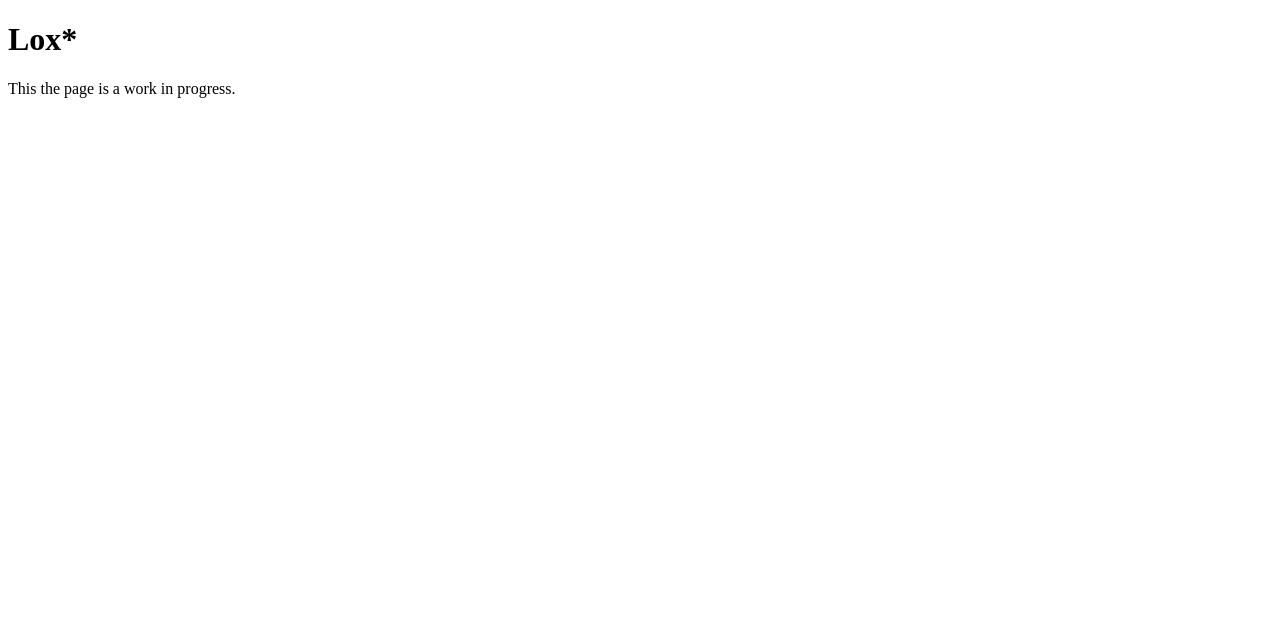
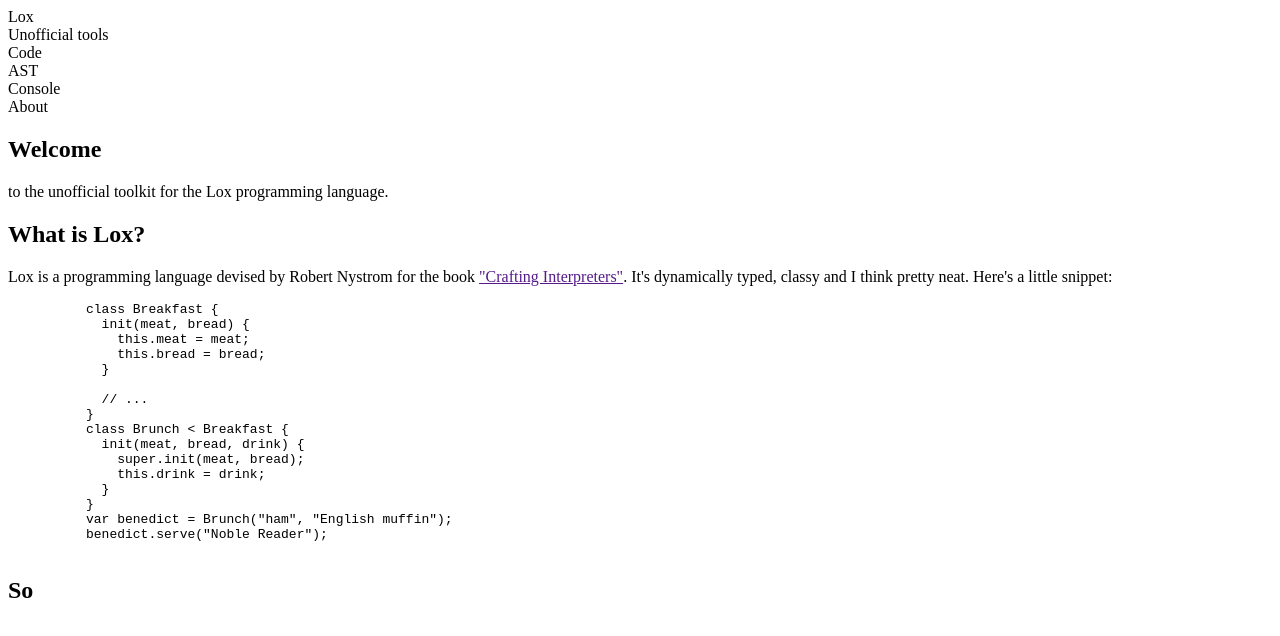
Before and after one commit to shortercode/Lox, a website: page docs/index.html in a window 1280 px wide. Drawn offline with Linux system fonts and the light colour scheme.

Commit message:
Update index.html

```diff
--- a/docs/index.html
+++ b/docs/index.html
@@ -1,12 +1,71 @@
 <!DOCTYPE html>
 <html>
   <head>
-
+    <link href="https://fonts.googleapis.com/css?family=Amatic+SC:700|Source+Sans+Pro:400,700&display=swap" rel="stylesheet">
   </head>
   <body>
-  <h1>Lox*</h1>
-    <p>
-      This the page is a work in progress.
-    </p>
+    <div class="header"><div class="logo">Lox</div> Unofficial tools</div>
+    <div class="tabber">
+      <div>
+        <div class="curve-left"></div>
+        Code
+        <div class="curve-right"></div>
+      </div>
+      <div>
+        <div class="curve-left"></div>
+        AST
+        <div class="curve-right"></div>
+      </div>
+      <div>
+        <div class="curve-left"></div>
+        Console
+        <div class="curve-right"></div>
+      </div>
+      <div>
+        <div class="curve-left"></div>
+        About
+        <div class="curve-right"></div>
+      </div>
+    </div>
+    <div class="workspace">
+      <!-- Code editor with syntax highlighting-->
+      <div class="code-editor">
+
+      </div>
+      <!-- AST view -->
+      <div class="ast-viewer">
+
+      </div>
+      <!-- Console output from running the code -->
+      <div class="console">
+
+      </div>
+      <!-- About this toolkit -->
+      <div class="about">
+        <h2>Welcome</h2>
+        <p>to the unofficial toolkit for the Lox programming language.</p>
+        <h2>What is Lox?</h2>
+        <p>Lox is a programming language devised by Robert Nystrom for the book <a class="handwritten" href="">"Crafting Interpreters"</a>. It's dynamically typed, classy and I think pretty neat. Here's a little snippet:</p>
+        <pre class="code" type="lox">
+          class Breakfast {
+            init(meat, bread) {
+              this.meat = meat;
+              this.bread = bread;
+            }
+
+            // ...
+          }
+          class Brunch < Breakfast {
+            init(meat, bread, drink) {
+              super.init(meat, bread);
+              this.drink = drink;
+            }
+          }
+          var benedict = Brunch("ham", "English muffin");
+          benedict.serve("Noble Reader");
+        </pre>
+        <h2>So
+      </div>
+    </div>
   </body>
 </html>
```
